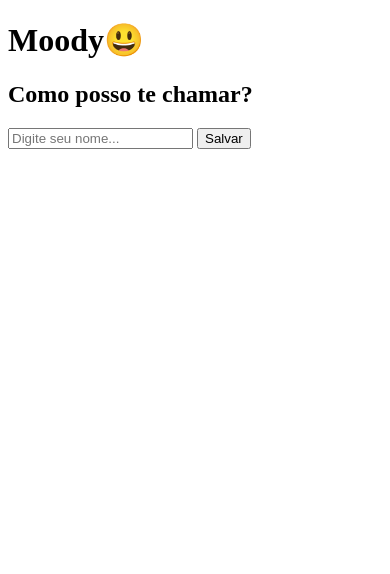
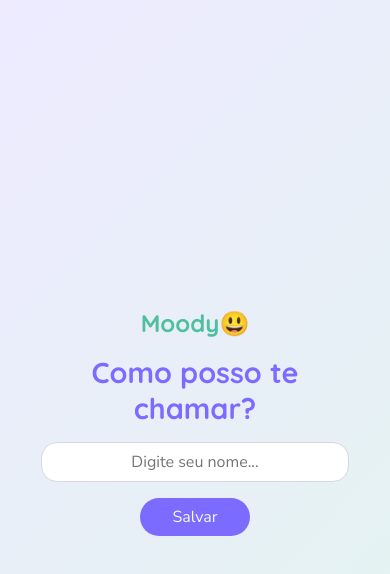
Before and after one commit to nathaliadebona/moody, a plain HTML site: page index.html in a window 390 px wide. Drawn offline with Linux system fonts and the light colour scheme.

Commit message:
style: add CSS for onboarding page
Style the onboarding page: CSS reset and design tokens (colors,
fonts) in :root, gradient background with centered form layout,
responsive sizing via media query for larger screens, custom
focus state on the input (border + outline) and hover state on
the button, and the sr-only utility class for visually hidden
labels.

```diff
--- a/index.html
+++ b/index.html
@@ -7,22 +7,27 @@
 
         <title>Moody</title>
 
+        <link rel="preconnect" href="https://fonts.googleapis.com">
+        <link rel="preconnect" href="https://fonts.gstatic.com" crossorigin>
+        <link href="https://fonts.googleapis.com/css2?family=Nunito+Sans:wght@400;600&family=Quicksand:wght@500;700&display=swap" rel="stylesheet">
+
         <link rel="shortcut icon" href="assets/favicon.ico" type="image/x-icon">
         <link rel="stylesheet" href="style.css">
     </head>
 
     <body>
-        <header>
-            <h1>Moody&#x1F603;</h1>
-        </header>
 
         <main class="onboarding">
-            <h2>Como posso te chamar?</h2>
+            <div class="onboarding-form">
+                <h1>Moody&#x1F603;</h1>
 
-            <label for="nome"></label>
-            <input type="text" id="nome" name="nome" placeholder="Digite seu nome...">
+                <h2>Como posso te chamar?</h2>
 
-            <button type="button">Salvar</button>
+                <label for="nome" class="sr-only">Seu nome</label>
+                <input type="text" id="nome" name="nome" placeholder="Digite seu nome...">
+
+                <button type="button">Salvar</button>
+            </div>
         </main>
 
         <script src="script.js"></script>
--- a/style.css
+++ b/style.css
@@ -0,0 +1,136 @@
+:root {
+    --cor-destaque: #7C6BFF;
+    --cor-destaque-secundaria: #4FBF9E;
+    --cor-texto: #2E2E38;
+    --cor-fundo-base: #F7F6F9;
+    --cor-bordas: #D8D6E3;
+
+    --cor-humor-otimo: #FFD93D;
+    --cor-humor-otimo-fundo: #FFF9E0;
+    --cor-humor-bom: #8CD98C;
+    --cor-humor-bom-fundo: #EAF7EA;
+    --cor-humor-neutro: #A0A0B0;
+    --cor-humor-neutro-fundo: #F0F0F3;
+    --cor-humor-ruim: #6BA3FF;
+    --cor-humor-ruim-fundo: #E8F0FF;
+    --cor-humor-pessimo: #FF6B6B;
+    --cor-humor-pessimo-fundo: #FFE9E9;
+
+    --fonte-titulo: 'Quicksand', sans-serif;
+    --fonte-corpo: 'Nunito Sans', sans-serif;
+}
+
+* {
+    margin: 0;
+    padding: 0;
+    box-sizing: border-box;
+}
+
+body {
+    font-family: var(--fonte-corpo);
+    color: var(--cor-texto);
+    background-color: var(--cor-fundo-base);
+}
+
+input,
+button,
+textarea {
+    font: inherit;
+}
+
+ul {
+    list-style: none;
+}
+
+img {
+    max-width: 100%;
+    display: block;
+}
+
+header {
+    padding: 1rem;
+    font-family: var(--fonte-titulo);
+    color: var(--cor-destaque);
+}
+
+main.onboarding {
+    height: 100vh;
+    display: flex;
+    flex-direction: column;
+    align-items: center;
+    justify-content: center;
+    padding: 0 1.5rem;
+    background: linear-gradient(135deg, #EDEAFF, #E3F5EF);
+}
+
+div.onboarding-form {
+    width: 90%;
+    max-width: 25rem;
+    display: flex;
+    flex-direction: column;
+    align-items: center;
+    gap: 1rem;
+    text-align: center;
+}
+
+div.onboarding-form h1 {
+    font-family: var(--fonte-titulo);
+    color: var(--cor-destaque-secundaria);
+    font-size: 1.5rem;
+}
+
+div.onboarding-form h2 {
+    font-family: var(--fonte-titulo);
+    font-size: 1.8rem;
+    color: var(--cor-destaque);
+}
+
+div.onboarding-form input {
+    width: 100%;
+    padding: 0.5rem 1rem;
+    border: 0.0625rem solid var(--cor-bordas);
+    border-radius: 1rem;
+    text-align: center;
+}
+
+div.onboarding-form input:focus {
+    border-color: var(--cor-destaque);
+    outline: 2px solid var(--cor-destaque);
+    outline-offset: 2px;
+}
+
+div.onboarding-form button {
+    padding: 0.5rem 2rem;
+    border: none;
+    border-radius: 1.5rem;
+    color: var(--cor-fundo-base);
+    background-color: var(--cor-destaque);
+    cursor: pointer;
+    transition: background-color 0.3s ease-in;
+}
+
+.sr-only {
+    position: absolute;
+    width: 1px;
+    height: 1px;
+    padding: 0;
+    margin: -1px;
+    overflow: hidden;
+    clip: rect(0, 0, 0, 0);
+    white-space: nowrap;
+    border: 0;
+}
+
+@media (min-width: 1024px) {
+    div.onboarding-form {
+        max-width: 550px;
+    }
+
+    div.onboarding-form h2 {
+        font-size: 2.5rem;
+    }
+
+    div.onboarding-form button:hover {
+        background-color: var(--cor-destaque-secundaria);
+    }
+}
```
Also changed, not shown: app.html (+4 -0 lines).
